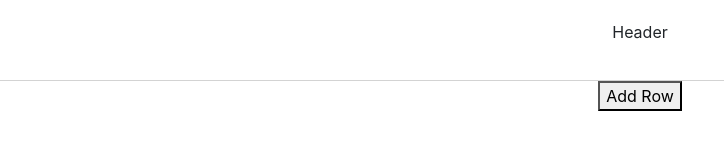
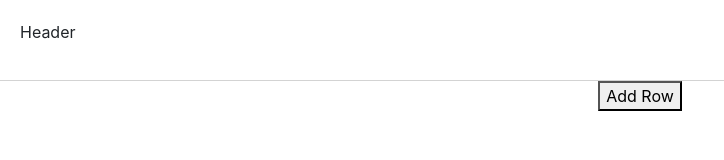
Before and after one commit to anette87/pre_gram, a React (Create React App) app: page / in a window 1280 px wide. Shown: the top 160 px of the page, without its empty margins (0-724 px from the left). Built offline with nearby package versions, Linux system fonts and the light colour scheme.

Commit message:
Post text center and UserInfo Component

```diff
--- a/src/App.css
+++ b/src/App.css
@@ -88,5 +88,6 @@
   padding: 20px;
   border-bottom: 1px solid lightgray;
   object-fit: contain;
+  text-align: left;
 
 }
```
Also changed, not shown: src/containers/UserInfo.js (added, +11 -0 lines), src/containers/Header.js (line endings or trailing spaces).
